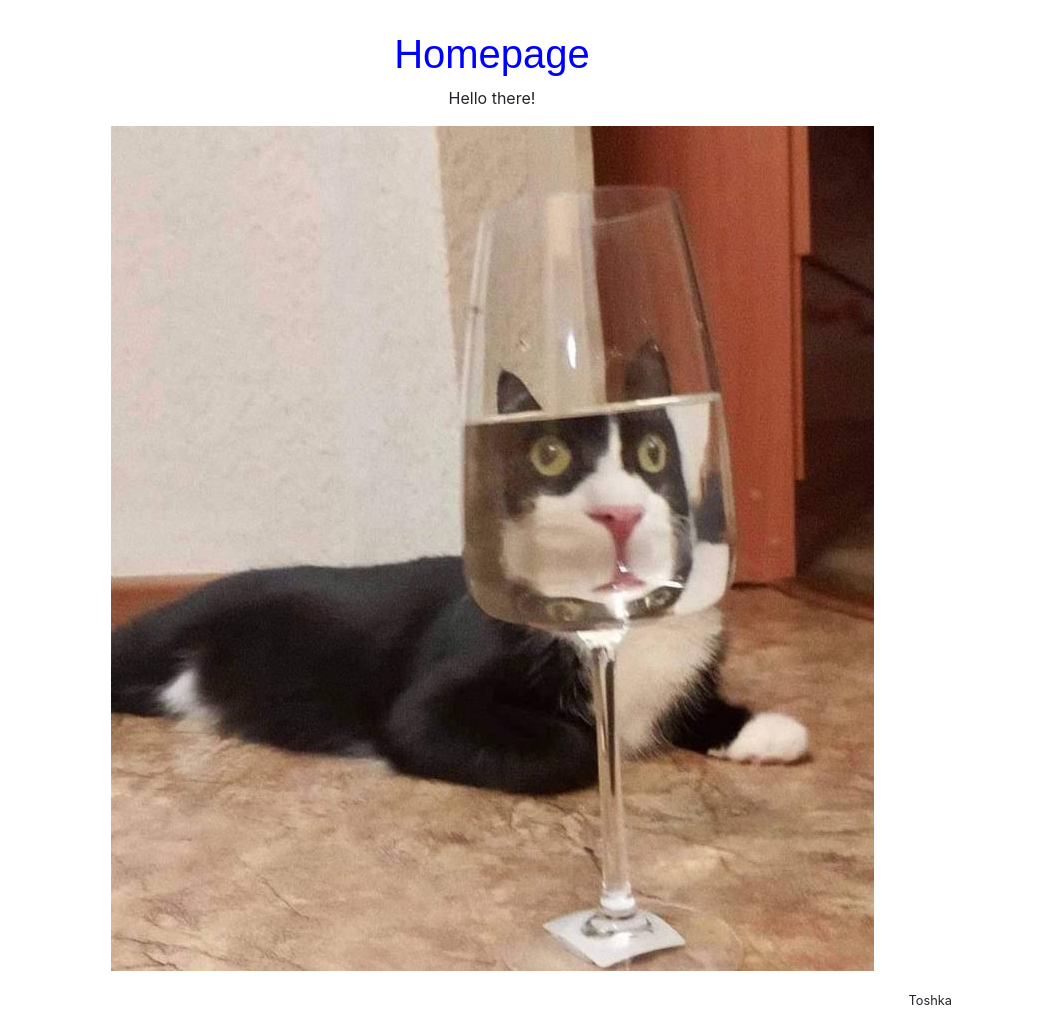
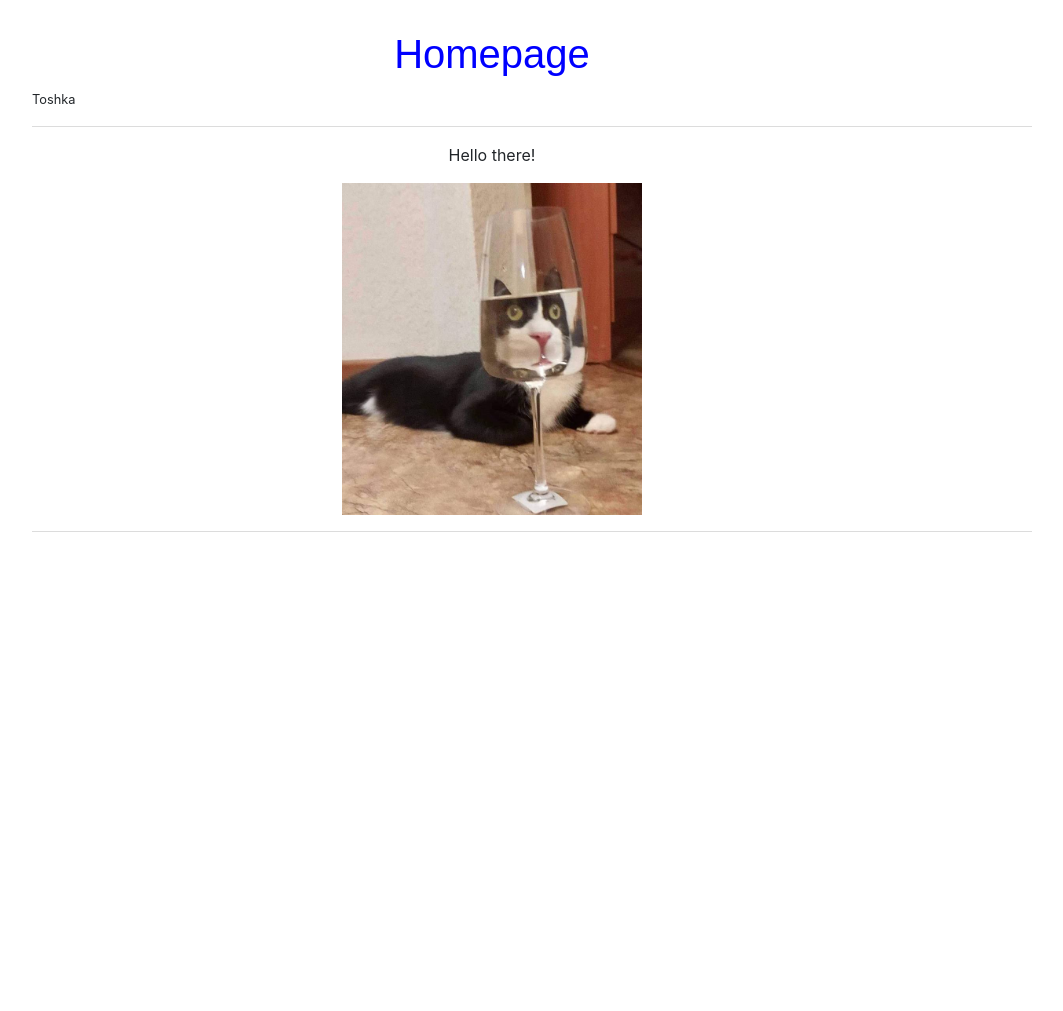
Before and after one commit to sa1am8/EPAM, a Flask app: page / in a window 1280 px wide. Shown: the part 56-1067 px from the top of the page, without its empty margins (148-1211 px from the left). After the commit the page ends 588 px from the top, so only its background shows below. Run offline with Flask 2, Linux system fonts and the light colour scheme; data comes from the database, SQL or seed files in the repository; both versions use the stored data as it was before the commit; some libraries are stand-ins or nearby versions.

Commit message:
last update before defending

```diff
--- a/app/templates/html/home.html
+++ b/app/templates/html/home.html
@@ -6,11 +6,17 @@
     </style>
     <h1>Homepage</h1>
     {% for i in posts %}
-      <p>{{i.text}}</p>
-      <p><img src="/static/images/{{images[i.images]}}" alt="lorem"></p>
-    <div class="author-{{i.author}}" style="text-align: right">
+    <div class="author-{{i.author}}" style="text-align: left">
       <small> {{i.author}}</small>
     </div>
+      <hr align="center" width="1000" size="2" color="#ff0000" />
+      <p>{{i.text}}</p>
+      {% for j in i.images %}
+        {% if j != ' ' %}
+          <p><img src="/static/images/{{images[j]}}" alt="lorem" width="300" height="300"></p>
+        {% endif %}
+      {% endfor %}
+     <hr align="center" width="1000" size="2" color="#ff0000" />
     {% endfor %}
   </div>
 {% endblock %}
--- a/main.py
+++ b/main.py
@@ -27,6 +27,7 @@ info = """Структура 2020/2021 навчального року
 def home():
     """Render home page"""
     posts = Posts.query.order_by("time").all()
+    posts.reverse()
     images_in_posts = [i.images.split(' ') for i in posts]
     images_dict = dict()
     for images_in_post in images_in_posts:
```
Also changed, not shown: app/static/images/cat.jpg (deleted), app/static/images/cat1.jpg (renamed from app/static/images/IMG_20210212_112621_722.jpg), app/static/images/cat_and_dog.jpg (renamed from app/static/images/IMG_20210210_195833_921.jpg), app/static/images/surprised_cat.jpg (renamed from app/static/images/IMG_20210211_213224_686.jpg), instance/test.db.
